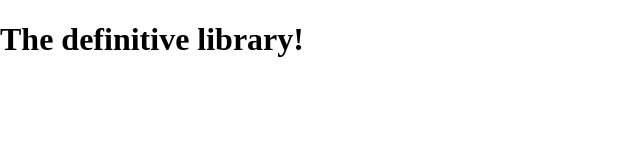
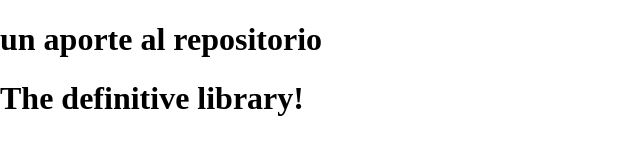
Before and after one commit to ricardobenitez1013/tiny-css-library, a plain HTML site: page index.html in a window 1280 px wide. Shown: the whole page, without its empty margins (0-640 px from the left). Drawn offline with Linux system fonts and the light colour scheme.

Commit message:
:sparkles:feat(h1):add subtitle
Agregando un h1 al repositorio

```diff
--- a/index.html
+++ b/index.html
@@ -6,6 +6,7 @@
     <title>Document</title>
     <link rel="stylesheet" href="./css/styles.css" />
   </head>
+     <h1>un aporte al repositorio</h1>
   <body>
     <h1>The definitive library!</h1>
   </body>
```
